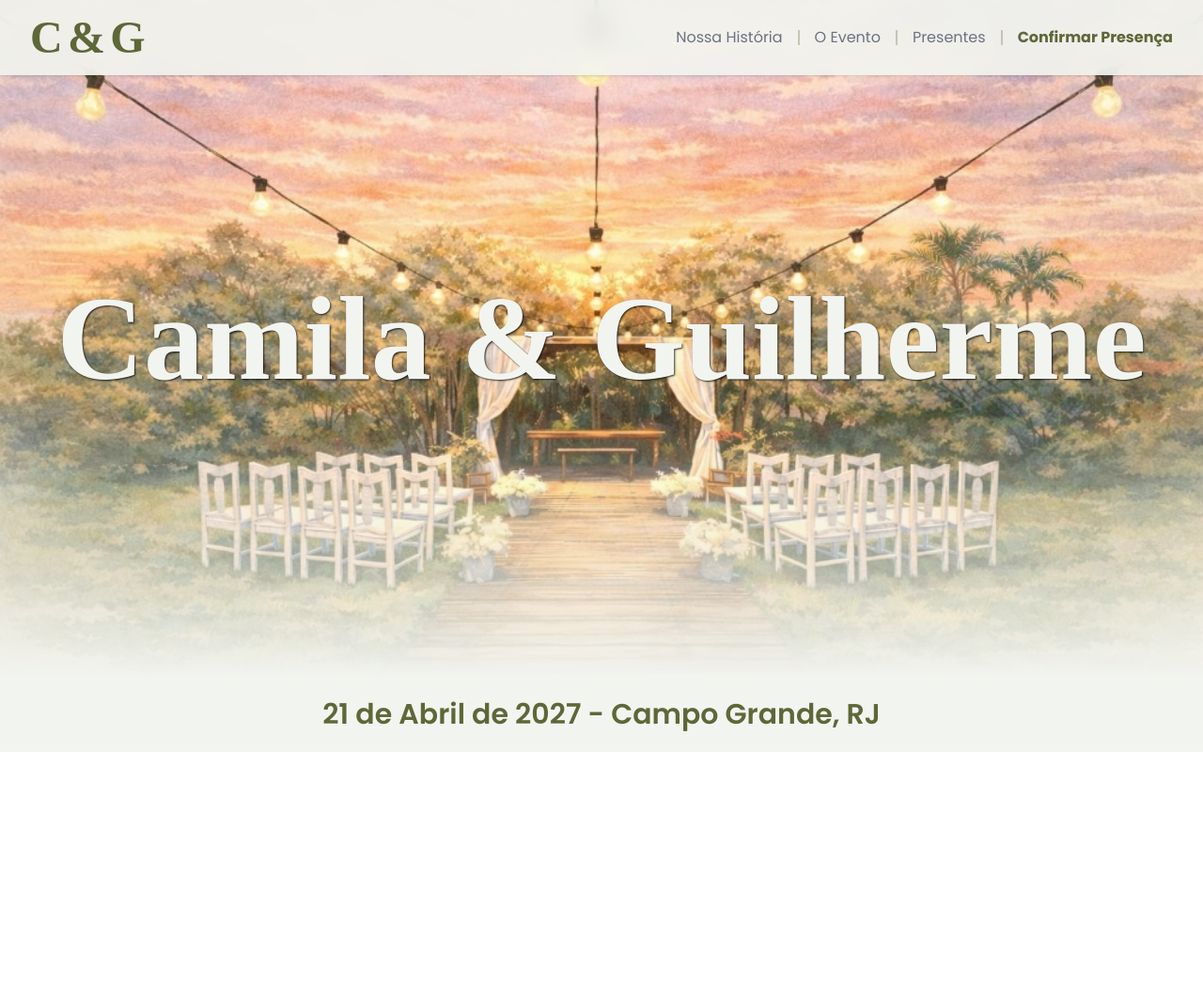
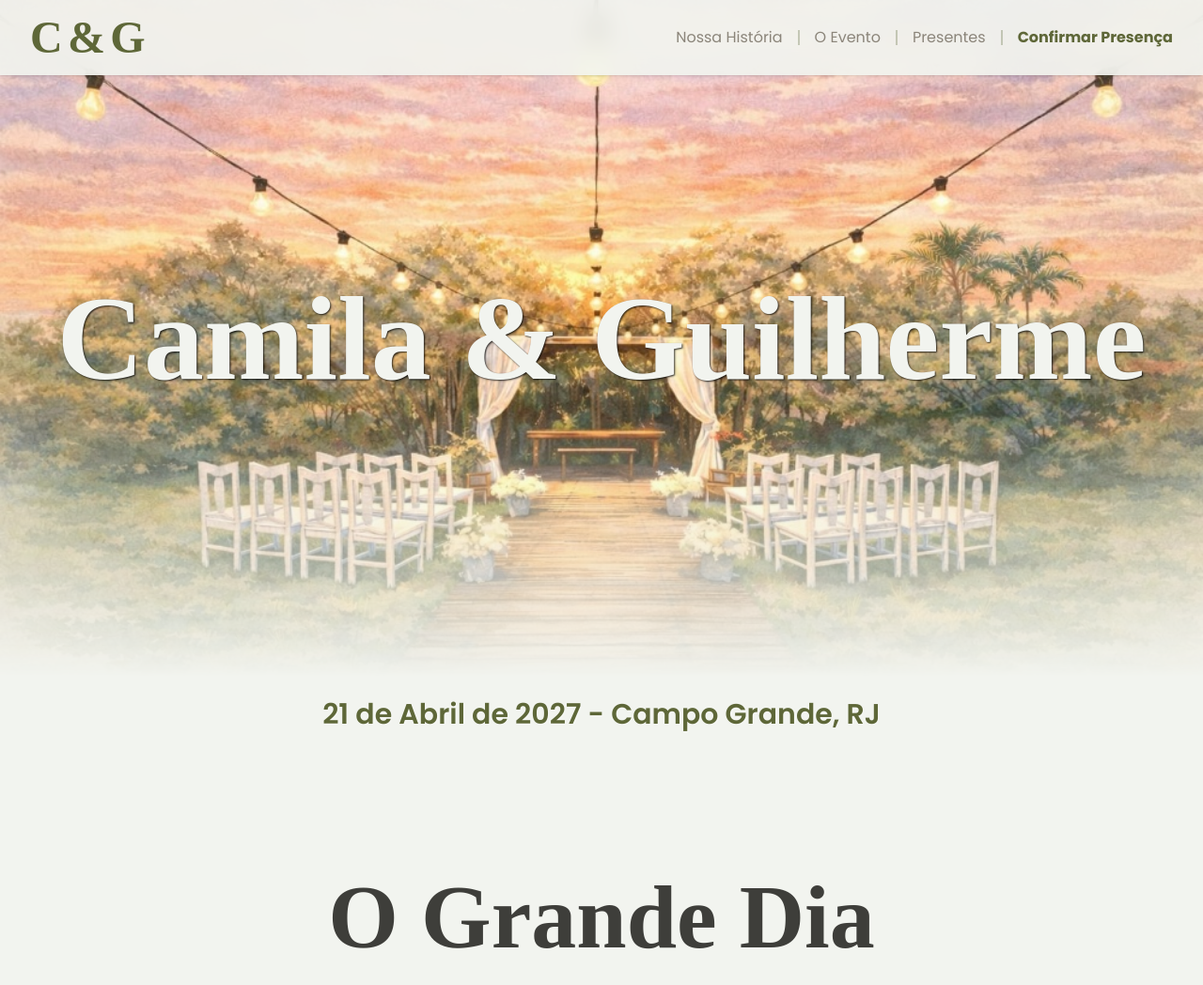
Before and after one commit to Guilherme-codr/meu_casamento, a React (Vite) app: page / in a window 1280 px wide. Shown: the top 1048 px of the page at 94% size. Before the commit the page ends 800 px from the top, so only its background shows below. Built offline with nearby package versions, Linux system fonts and the light colour scheme; a web font is replaced by a local one.

Commit message:
iniciando a parte da data e instalando o framer motion

```diff
--- a/index.html
+++ b/index.html
@@ -1,5 +1,5 @@
 <!doctype html>
-<html lang="pt-br">
+<html lang="pt-br" class="scroll-smooth">
 
 <head>
   <meta charset="UTF-8" />
--- a/package.json
+++ b/package.json
@@ -26,6 +26,7 @@
     "eslint": "^9.39.1",
     "eslint-plugin-react-hooks": "^7.0.1",
     "eslint-plugin-react-refresh": "^0.4.24",
+    "framer-motion": "^12.24.12",
     "gh-pages": "^6.3.0",
     "globals": "^16.5.0",
     "postcss": "^8.5.6",
--- a/src/App.jsx
+++ b/src/App.jsx
@@ -1,6 +1,6 @@
-import Header from './components/header.jsx';
-import Hero from './components/hero.jsx';
-
+import Header from "./components/header.jsx";
+import Hero from "./components/hero.jsx";
+import Grande_Dia from "./components/Grande_Dia.jsx";
 
 function App() {
   return (
@@ -8,8 +8,11 @@ function App() {
       <Header />
       <Hero />
 
+      <section className="py-32 px-6 max-w-5xl mx-auto scroll-mt">
+        <Grande_Dia />
+      </section>
     </div>
-  )
+  );
 }
 
-export default App
+export default App;
--- /dev/null
+++ b/src/components/Grande_Dia.jsx
@@ -0,0 +1,20 @@
+import { motion } from "framer-motion";
+
+function Grande_Dia() {
+  return (
+    <section className="relative flex justify-center py-[] items-center md:py-20 px-6 max-w-5xl mx-auto scroll-mt">
+      <motion.div
+        initial={{ opacity: 0, y: 100 }}
+        whileInView={{ opacity: 1, y: 0 }}
+        viewport={{ once: true }}
+        transition={{ duration: 1, delay: 0.1 }}
+      >
+        <h1 className="font-primary text-text-primary text-4xl md:text-8xl font-semibold">
+          O Grande Dia
+        </h1>
+      </motion.div>
+    </section>
+  );
+}
+
+export default Grande_Dia;
--- a/src/components/Header.jsx
+++ b/src/components/Header.jsx
@@ -6,9 +6,11 @@ function Header() {
         {/* --- LOGO --- */}
         <div>
           {/* Logo diminui no celular (text-3xl) e cresce no PC (text-5xl) */}
-          <h1 className="text-primary font-extrabold font-primary text-3xl md:text-5xl cursor-pointer tracking-wide hover:tracking-normal transition-all">
+          <a href="#hero">
+            <h1 className="text-primary font-extrabold font-primary text-3xl md:text-5xl cursor-pointer tracking-wide hover:tracking-normal transition-all">
             C & G
           </h1>
+          </a>
         </div>
 
         {/* --- ÁREA DA DIREITA --- */}
--- a/src/components/Hero.jsx
+++ b/src/components/Hero.jsx
@@ -3,7 +3,7 @@ import banner from "../assets/banner.jpg";
 function Hero() {
   return (
     // 1. CONTAINER PAI: Define o tamanho da seção e organiza tudo
-    <div className="relative w-full h-[68vh] md:h-[90vh] flex flex-col items-center justify-center">
+    <div id="hero" className="relative w-full h-[90vh] md:h-[90vh] flex flex-col items-center justify-center">
 
       {/* 2. CAMADA DA IMAGEM (Com a máscara) */}
       {/* Esta div é 'absolute' para ficar no fundo. A máscara só afeta ELA. */}
@@ -23,7 +23,7 @@ function Hero() {
 
       <div>
         {/* Aqui apliquei a cor verde oliva (#556B2F) que você queria antes, mas pode manter text-black se preferir */}
-        <p className="text-primary font-secondary mt-120 md:text-3xl md:mt-200 font-semibold [text-shadow:1px_1px_2px_rgb(255_255_255/50%)]">
+        <p className="text-primary font-secondary mt-160 md:text-3xl md:mt-200 font-semibold [text-shadow:1px_1px_2px_rgb(255_255_255/50%)]">
           21 de Abril de 2027 - Campo Grande, RJ
         </p>
       </div>
--- a/src/index.css
+++ b/src/index.css
@@ -18,10 +18,10 @@
   --color-hover-primary: #4a522c;
 
   /* cor dos textos principais */
-  --color-text-primary: #1f2937;
+  --color-text-primary: #3e3e3a;
 
   /* cor dos textos secundarios */
-  --color-text-secondary: #6b7280;
+  --color-text-secondary: #8b857a;
 
   /* cor do rodapé */
   --color-footer: #1e2318;
```
Also changed, not shown: 1 other file (tests, documents, lock files or other folders).
